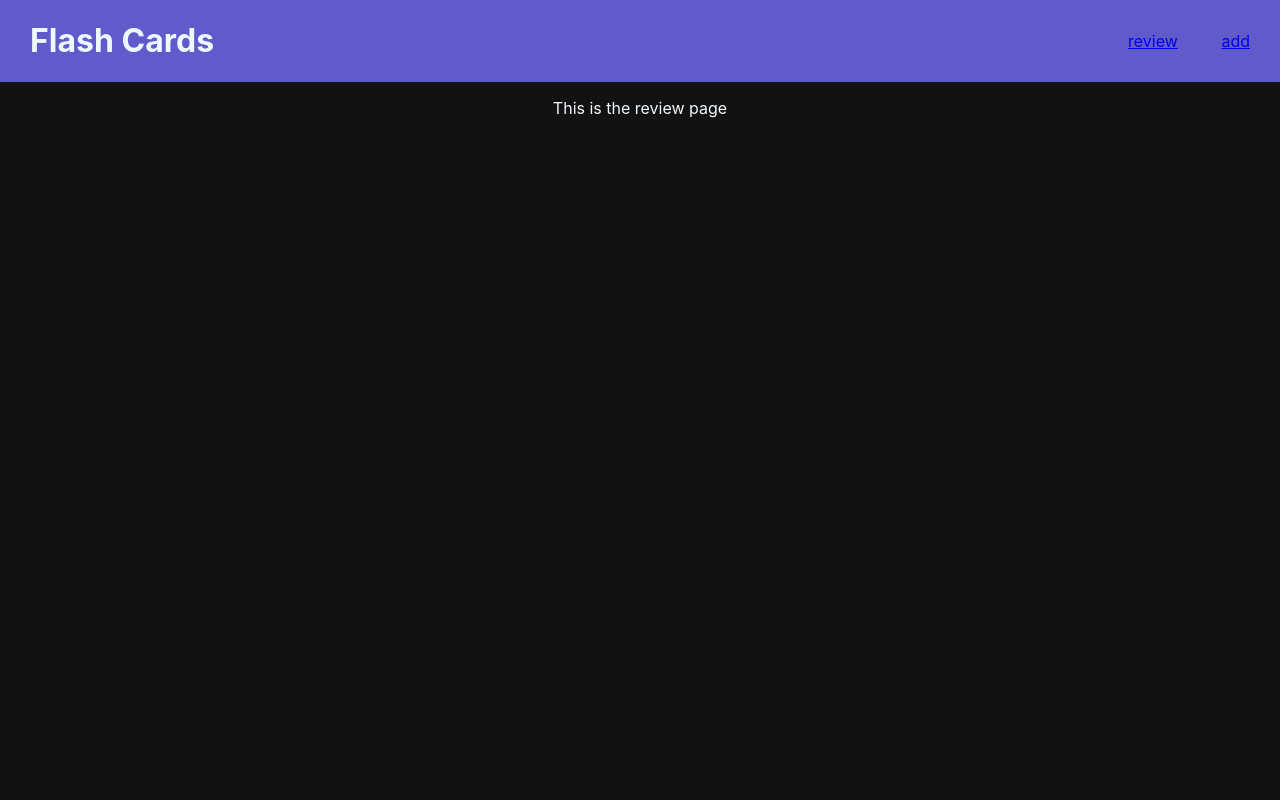
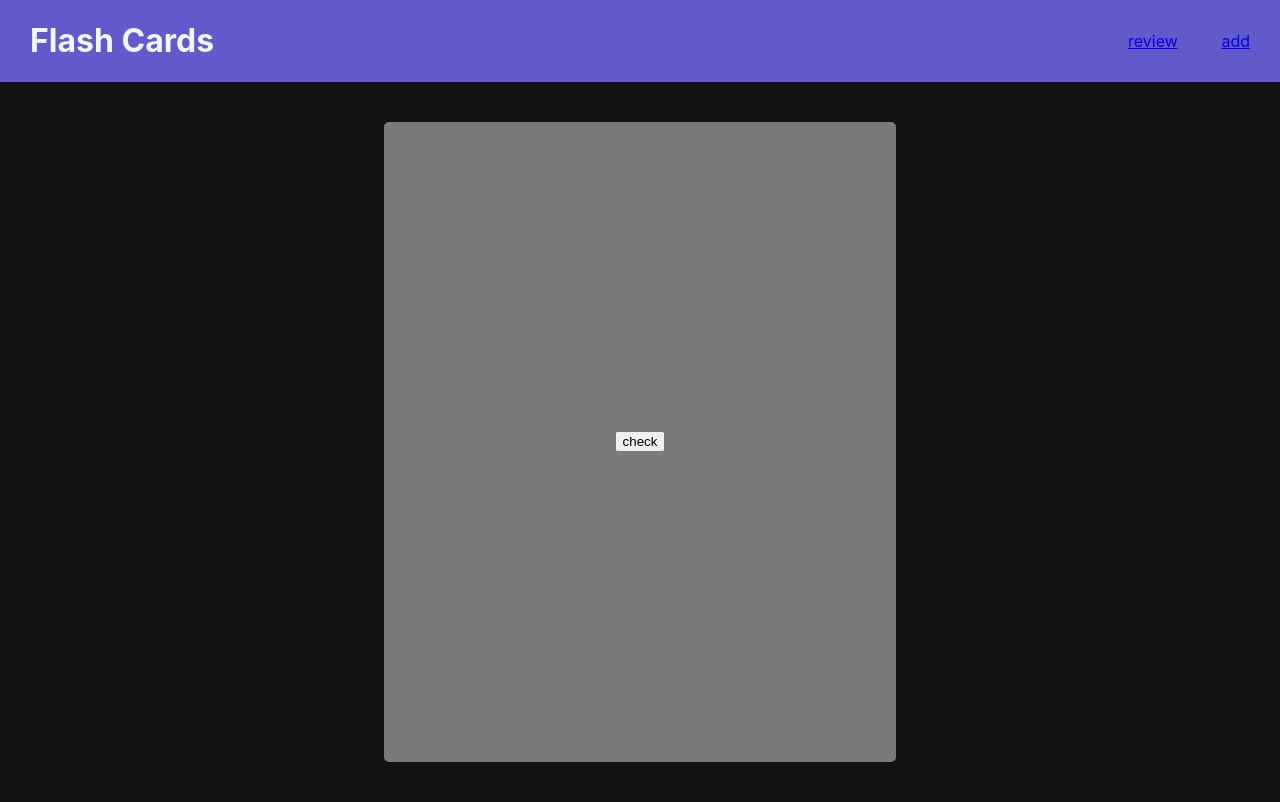
Before and after one commit to thatguy1155/flashcards, a React (Create React App) app: page / in a window 1280 px wide. Built offline with nearby package versions, Linux system fonts and the light colour scheme.

Commit message:
created card

```diff
--- a/package.json
+++ b/package.json
@@ -19,7 +19,7 @@
   "scripts": {
     "start": "react-scripts start",
     "build": "react-scripts build",
-    "test": "react-scripts test",
+    "test": "react-scripts test --detectOpenHandles",
     "eject": "react-scripts eject"
   },
   "eslintConfig": {
--- a/src/App.css
+++ b/src/App.css
@@ -2,7 +2,6 @@
   background-color: #121212;
   color:aliceblue;
   width:100vw;
-  height:100vh;
   text-align: center;
 }
 
--- a/src/Review/Review.css
+++ b/src/Review/Review.css
@@ -3,4 +3,5 @@
   flex-direction: column;
   align-items: center;
   justify-content: center;
+  height: 90vh;
 }
--- a/src/Review/Review.js
+++ b/src/Review/Review.js
@@ -1,9 +1,11 @@
 import React from 'react';
+import Card from './components/card/card';
+import './Review.css';
 
 export default function Review() {
   return (
     <div className="review-page">
-      <p>This is the review page</p>
+      <Card />
     </div>
   );
 }
--- /dev/null
+++ b/src/Review/components/card/card.css
@@ -0,0 +1,13 @@
+.card{
+  border-radius: 5px;
+  width: 40vw;
+  height: 80vh;
+  background-color: #7a7a7a;
+  display: flex;
+  align-items: center;
+  justify-content: center;
+}
+
+.displayed-text{
+
+}
--- /dev/null
+++ b/src/Review/components/card/card.js
@@ -0,0 +1,16 @@
+import React, { useState } from 'react';
+import './card.css';
+
+export default function Card(props) {
+  const { korean, english, language } = props;
+  const [lang, setLang] = useState(language);
+  const handleClick = () => {
+    lang === 'eng' ? setLang('kor') : setLang('eng');
+  };
+  return (
+    <div className="card">
+      <h1 data-testid="display" className="displayed-text">{lang === 'eng' ? english : korean}</h1>
+      <button type="button" data-testid="check-button" onClick={handleClick}>check</button>
+    </div>
+  );
+}
```
Also changed, not shown: 2 other files (tests, documents, lock files or other folders).
